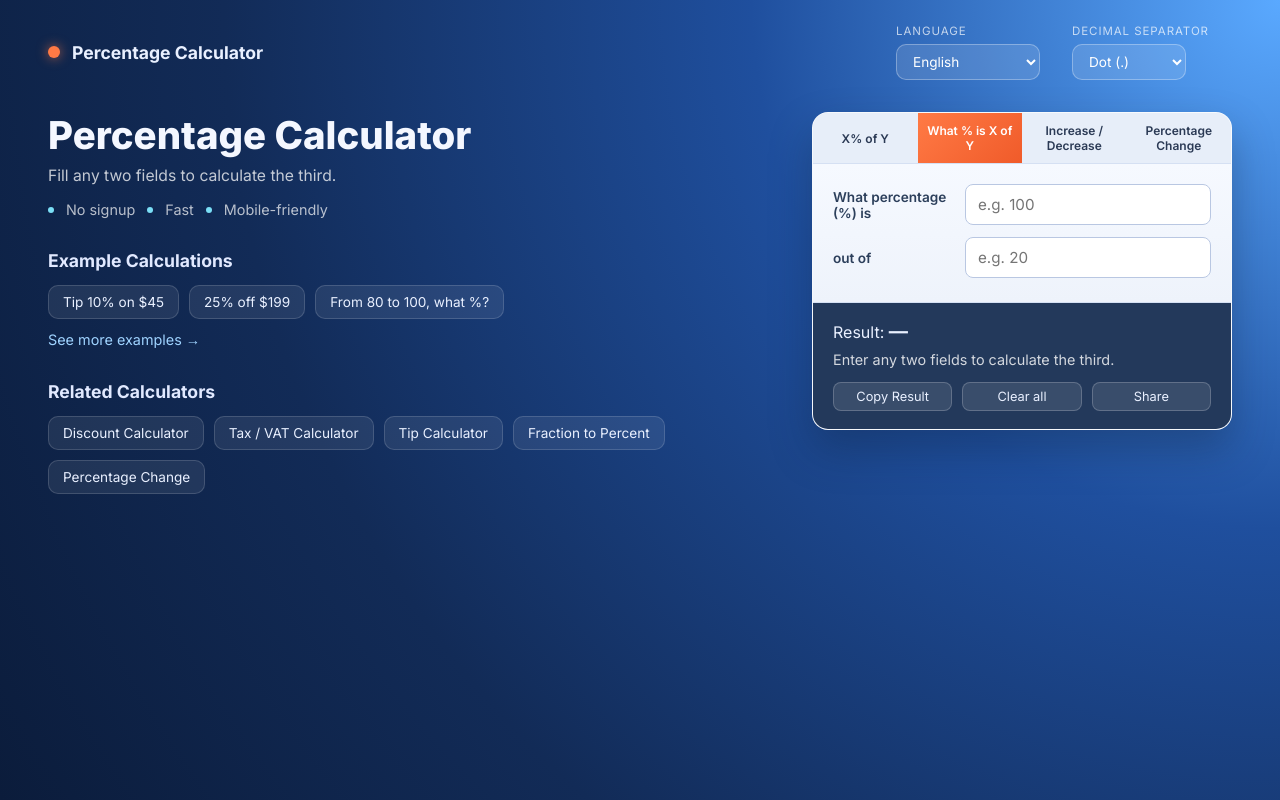
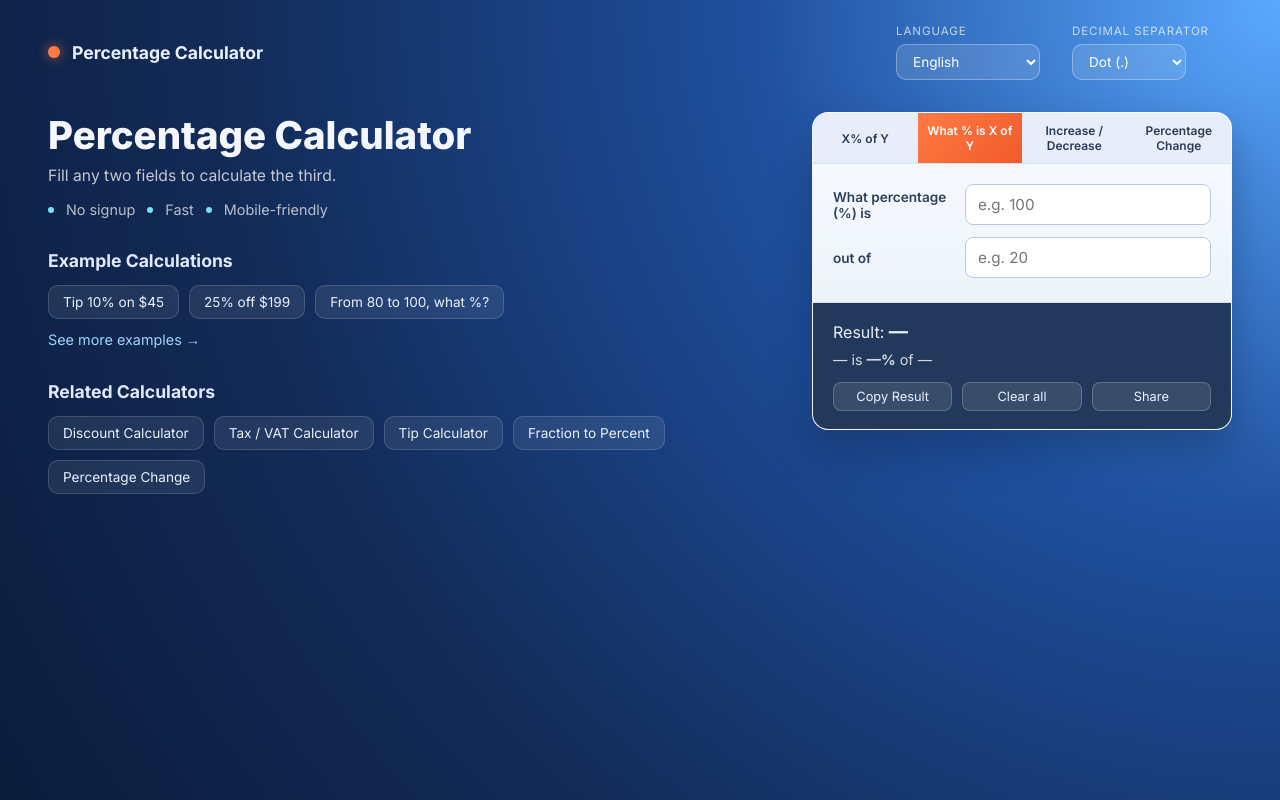
Before and after one commit to FranciscoMMonteiro/percentage_calculator_site, a React (Vite) app: page / in a window 1280 px wide. Both pictures are taken after a click on the button "What % is X of Y". Built offline with nearby package versions, Linux system fonts and the light colour scheme.

Commit message:
Fix results of  "What % is X of Y" section

```diff
--- a/src/App.jsx
+++ b/src/App.jsx
@@ -69,6 +69,16 @@ function App() {
       await copyResultText(text);
     }
   };
+
+  const isWhatPercent = mode === 'what_percent';
+  const resultPanelValue = isWhatPercent ? displayPercentage : displayResult;
+  const formulaElement = isWhatPercent
+    ? (
+        <>
+          {displayBase} is <strong>{displayPercentage}%</strong> of {displayResult}
+        </>
+      )
+    : displayFormula;
 
   return (
     <div className="app-container">
@@ -240,8 +250,8 @@ function App() {
             </div>
 
             <div className="result-panel">
-              <div className="result-title">Result: <strong>{displayResult}</strong></div>
-              <div className="result-formula">{displayFormula}</div>
+              <div className="result-title">Result: <strong>{resultPanelValue}</strong></div>
+              <div className="result-formula">{formulaElement}</div>
               <div className="result-actions">
                 <button className="ghost-button" onClick={handleCopyResult}>Copy Result</button>
                 <button className="ghost-button" onClick={handleClear}>Clear all</button>
```
